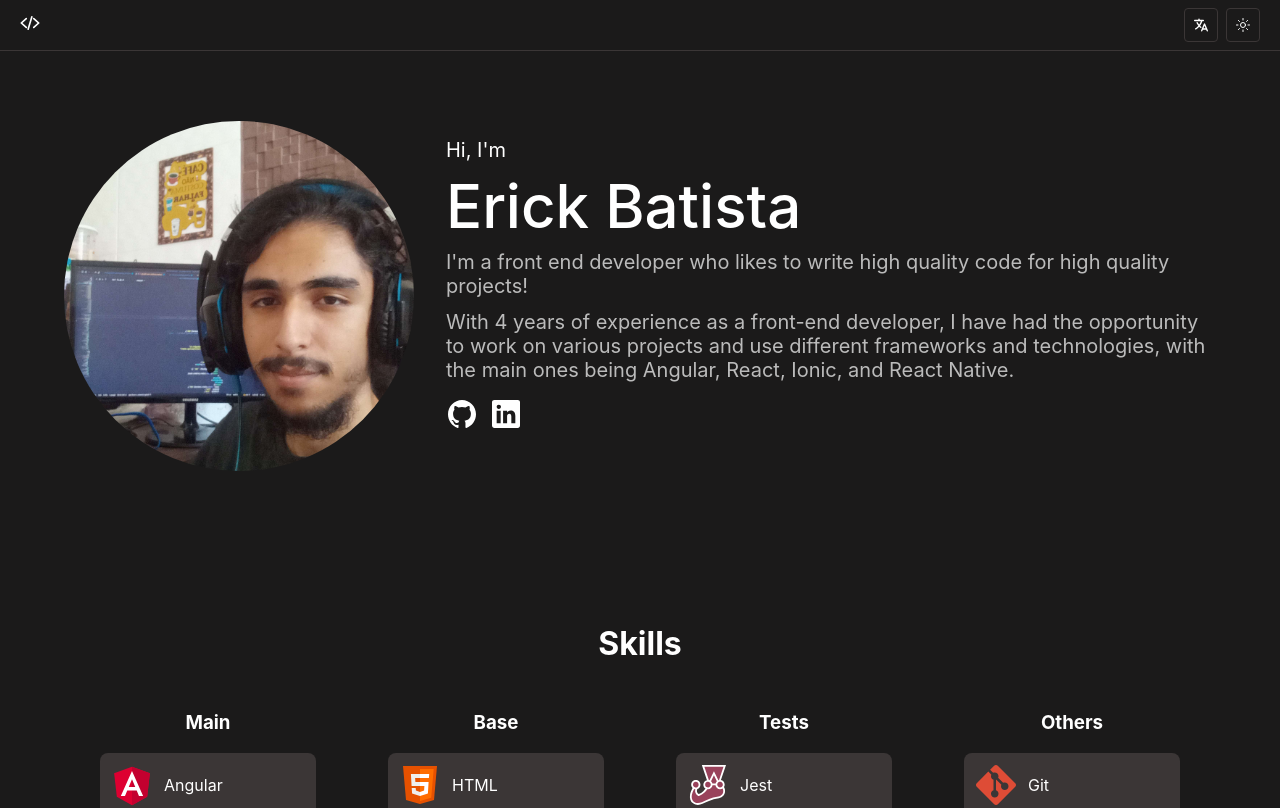
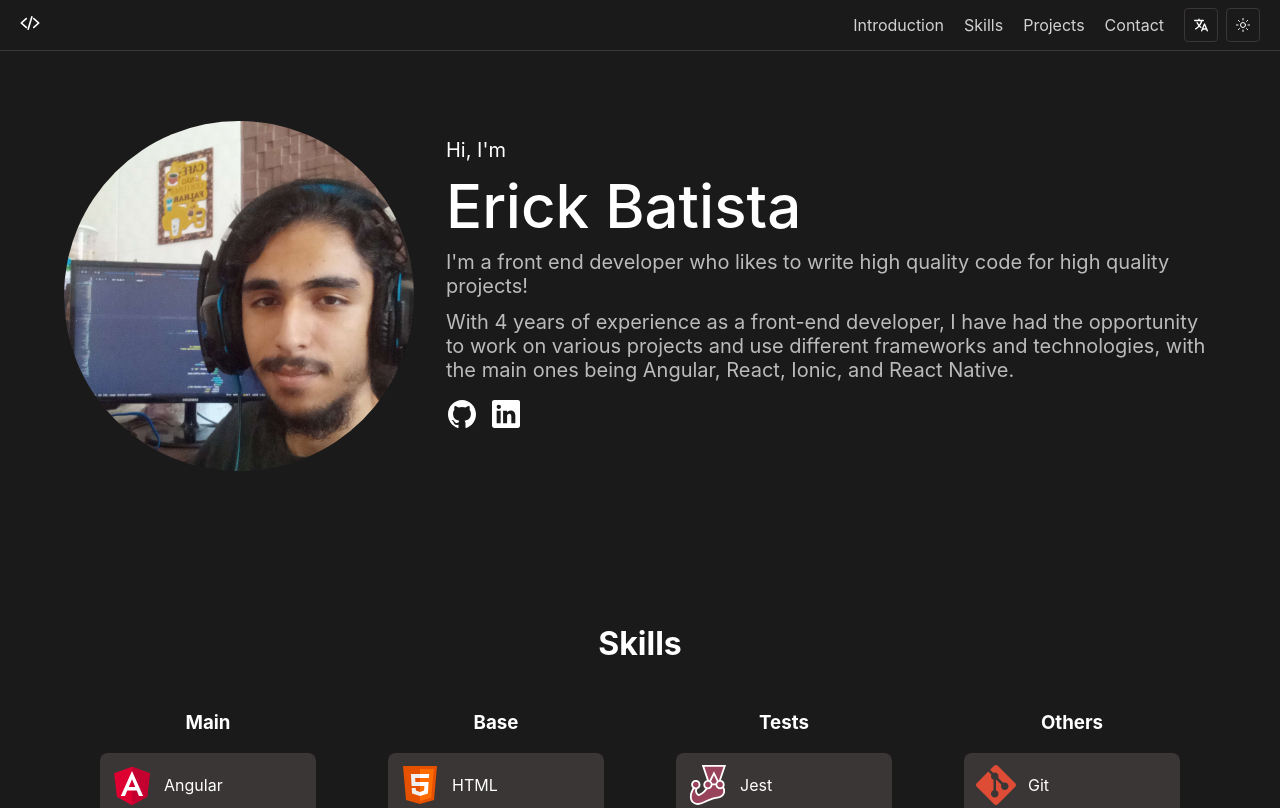
Before and after one commit to ErickSasaki/portfolio, a React (Create React App) app: page / in a window 1280 px wide. Shown: the top 808 px of the page. Built offline with nearby package versions, Linux system fonts and the light colour scheme.

Commit message:
feat: header navigation

```diff
--- a/src/content/Header/Header.scss
+++ b/src/content/Header/Header.scss
@@ -1,13 +1,17 @@
+@import './../../theme/Responsive.scss';
+
 .header {
     $horizontal-padding: 20px;
     background-color: var(--app-background-color);
-
     position: fixed;
     color: var(--app-text-color);
     width: calc(100% - $horizontal-padding * 2);
     height: 50px;
     padding: 0 $horizontal-padding;
     z-index: 2;
+    display: flex;
+    align-items: center;
+    justify-content: space-between;
 
     border-bottom: 1px solid var(--app-border-color);
 
@@ -28,16 +32,51 @@
     animation: HeaderAnimation 0.75s;
 
     nav {
+        flex: 1;
         height: 100%;
         display: flex;
         justify-content: space-between;
         align-items: center;
 
-        .content {
+        .nav-content {
+            font-size: 16px;
             height: 100%;
             display: flex;
             align-items: center;
-            gap: 8px;
+            gap: 20px;
+            margin-right: 20px;
+
+            @include smallDevices() {
+                display: none;
+            }
+
+            a {
+                opacity: 0.8;
+                position: relative;
+                transition: opacity 0.2s ease-out;
+
+                .animated-border {
+                    height: 1px;
+                    width: 0;
+                    position: absolute;
+                    bottom: 10px;
+                    background-color: white;
+
+                    transition: width 0.2s ease;
+                }
+
+                &:hover {
+                    opacity: 1;
+
+                    .animated-border {
+                        width: 100%;
+                    }
+                }
+            }
         }
     }
+
+    .theme-toggle {
+        margin-left: 8px;
+    }
 }
--- a/src/content/Header/Header.tsx
+++ b/src/content/Header/Header.tsx
@@ -6,19 +6,28 @@ import LanguageDropdown from "../../components/LanguageDropdown/LanguageDropdown
 
 type LabelOrElement = string | ReactElement;
 
-interface HeaderContent {
-    labelOrElement: LabelOrElement;
-    link?: string;
-    action?: () => void;
+interface HeaderLinks {
+    label: LabelOrElement;
+    link: string;
 }
 
 function Header() {
-    const headerContent: HeaderContent[] = [
+    const headerLinks: HeaderLinks[] = [
         {
-            labelOrElement: <LanguageDropdown />
+            label: 'Introduction',
+            link: '#introduction',
         },
         {
-            labelOrElement: <ThemeToggle />
+            label: 'Skills',
+            link: '#skills',
+        },
+        {
+            label: 'Projects',
+            link: '#projects',
+        },
+        {
+            label: 'Contact',
+            link: '#contact',
         },
     ];
 
@@ -29,20 +38,21 @@ function Header() {
                     <IoCodeSlash />
                 </a>
 
-                <div className="content">
-                    {headerContent.map((content, index) => (
-                        <div key={index}>
-                            {typeof content.labelOrElement === 'string' ? (
-                                <a href={content.link}>
-                                    <p> {content.labelOrElement} </p>
-                                </a>
-                            ) : (
-                                <> {content.labelOrElement} </>
-                            )}
-                        </div>
-                    ))}
+                <div className="nav-content">
+                    {
+                        headerLinks.map((headerLink) => (
+                            <a href={headerLink.link}>
+                                <p>{headerLink.label} </p>
+
+                                <div className="animated-border"/>
+                            </a>
+                        ))
+                    }
                 </div>
             </nav>
+
+            <LanguageDropdown />
+            <ThemeToggle />
         </header>
     )
 }
```
